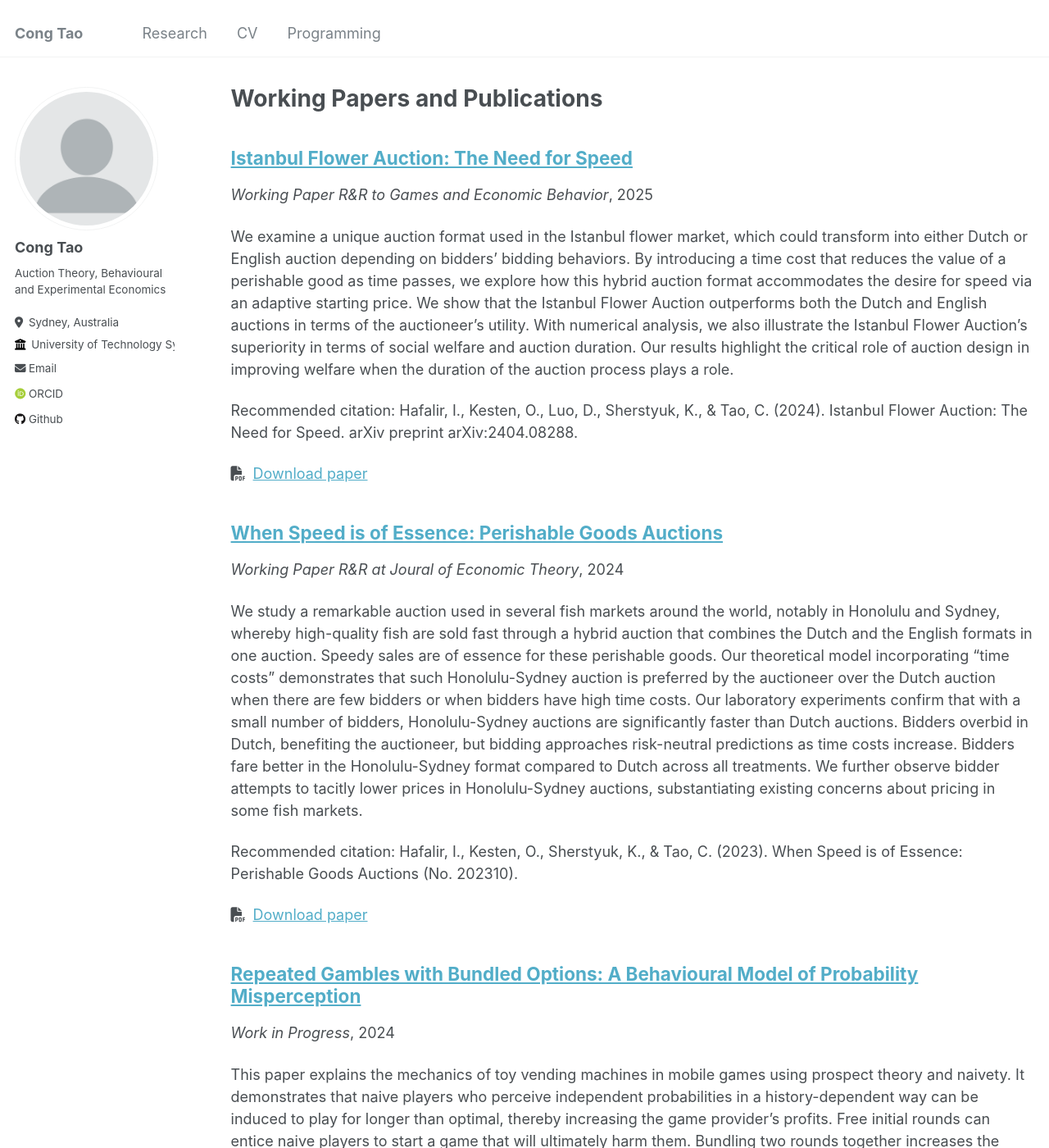
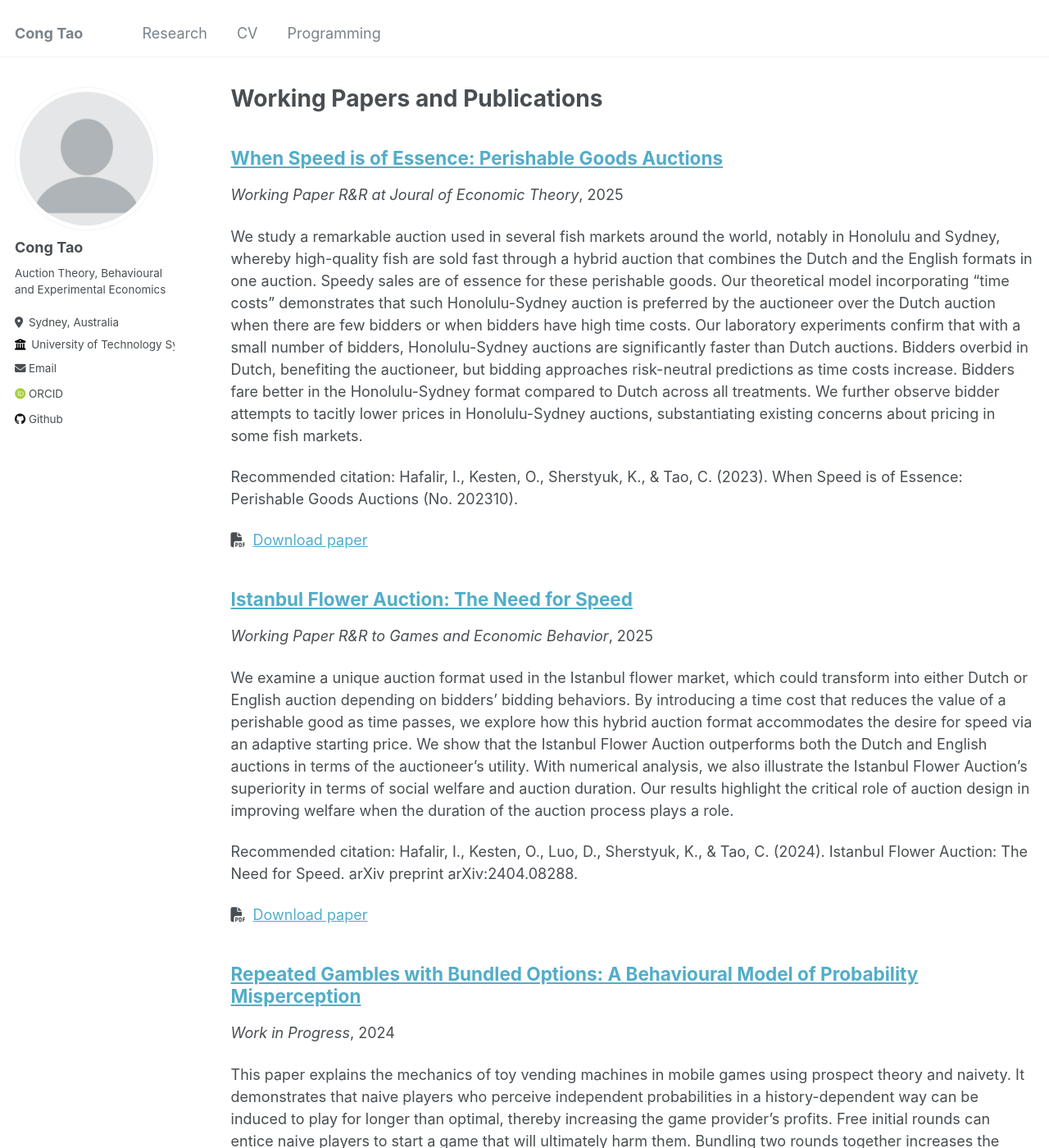
Before and after one commit to Misaka-19090/Misaka-19090.github.io, a Jekyll site: the page built from _pages/publications.md, in a window 1280 px wide and 1400 px high. Shown: the whole window at 82% size. Built offline with Jekyll 4.4.1, drawn with Linux system fonts in a browser that asks for light colours; some web fonts are replaced.

Commit message:
Update Fish_Auction.md

```diff
--- a/_publications/Fish_Auction.md
+++ b/_publications/Fish_Auction.md
@@ -3,7 +3,7 @@ title: "When Speed is of Essence: Perishable Goods Auctions"
 collection: publications
 permalink: /publications/Fish_Auction
 excerpt: "We study a remarkable  auction used in several fish markets around the world, notably in Honolulu and Sydney, whereby high-quality fish are sold fast through a hybrid auction that combines the Dutch and the English formats in one auction. Speedy sales are of essence for these perishable goods. Our theoretical model incorporating &ldquo;time costs&rdquo; demonstrates that such Honolulu-Sydney auction is preferred by the auctioneer over the Dutch auction when there are few bidders or when bidders have high time costs. Our laboratory experiments confirm that with a small number of bidders, Honolulu-Sydney auctions are significantly faster than Dutch auctions. Bidders overbid in Dutch, benefiting the auctioneer, but bidding approaches risk-neutral predictions as time costs increase. Bidders fare better in the Honolulu-Sydney format compared to Dutch across all treatments. We further observe  bidder attempts to tacitly lower prices in Honolulu-Sydney auctions, substantiating existing concerns about pricing in some fish markets."
-date: 2024-10-01
+date: 2025-04-03
 venue: "Working Paper R&R at Joural of Economic Theory"
 paperurl: "https://misaka-19090.github.io/files/Fish_Auction.pdf"
 citation: "Hafalir, I., Kesten, O., Sherstyuk, K., & Tao, C. (2023). When Speed is of Essence: Perishable Goods Auctions (No. 202310)."
```
